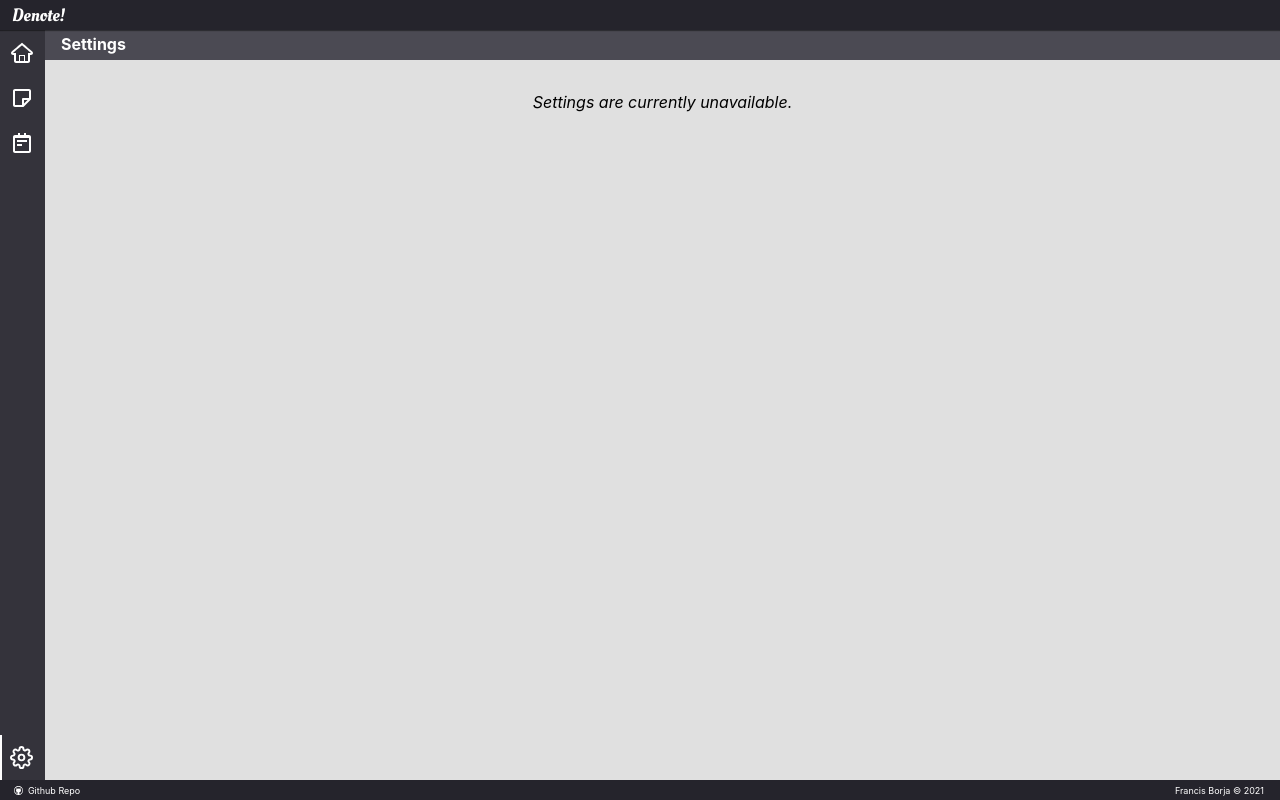
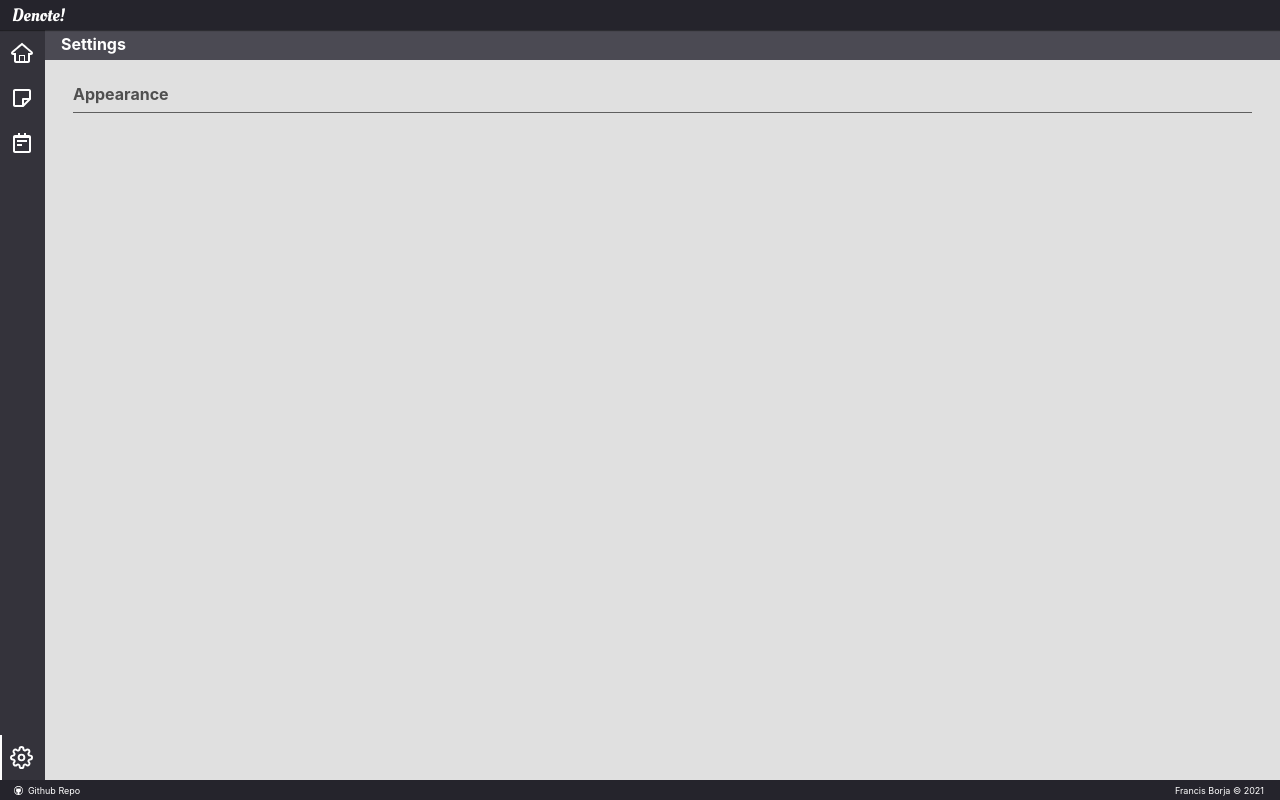
Before and after one commit to fborja44/noteworks, a React (Create React App) app in the folder client/: page /#/settings in a window 1280 px wide. Built offline with nearby package versions, Linux system fonts and the light colour scheme.

Commit message:
feat: theme setup

```diff
--- a/client/src/common/theme.ts
+++ b/client/src/common/theme.ts
@@ -1,9 +1,35 @@
-export interface Theme {
-    mainBackground: string;
-    mainPrimary: string;
-    mainSecondary: string;
+export interface AppTheme {
+  mainBackground: string;
+  mainTextPrimary: string;
+  mainTextSecondary: string;
 
+  note: {
     noteBackground: string;
-    notePrimary: string;
-    noteSecondary: string;
+    noteTextPrimary: string;
+    noteTextSecondary: string;
+  };
 }
+
+export const lightTheme: AppTheme = {
+  mainBackground: "#0E0E0",
+  mainTextPrimary: "#4f4f4f",
+  mainTextSecondary: "#000",
+
+  note: {
+    noteBackground: "#FFF",
+    noteTextPrimary: "#333333",
+    noteTextSecondary: "#828282",
+  },
+};
+
+export const darkTheme: AppTheme = {
+  mainBackground: "#111111",
+  mainTextPrimary: "#FFF",
+  mainTextSecondary: "#EEE",
+
+  note: {
+    noteBackground: "#1F1F23",
+    noteTextPrimary: "#FFF",
+    noteTextSecondary: "#BDBDBD",
+  },
+};
--- a/client/src/components/App.tsx
+++ b/client/src/components/App.tsx
@@ -4,8 +4,13 @@
 import React, { useState, useEffect } from "react";
 import { Switch, Route, useLocation } from "react-router-dom";
 
+/** @jsxRuntime classic */
+/** @jsx jsx */
+import { jsx, ThemeProvider } from "@emotion/react";
+
 // Common imports
 import { Quicknote, Marknote } from "../common/types";
+import { lightTheme } from "../common/theme";
 
 // Component imports
 import Header from "./Header";
@@ -137,8 +142,13 @@ const App = () => {
   ------------------------------------------------------------------------------*/
   const [selectedTab, setSelectedTab] = useState(useLocation().pathname);
 
+  /* Current theme state
+  ------------------------------------------------------------------------------*/
+  const [theme, setTheme] = useState(lightTheme);
+
   return (
     <div className="App">
+      <ThemeProvider theme={theme}>
         <Header />
         <div className="app-container">
           <Sidebar selectedTab={selectedTab} setSelectedTab={setSelectedTab} />
@@ -179,12 +189,13 @@ const App = () => {
             </Route>
             <Route path="/settings">
               <main>
-              <SettingsPage />
+                <SettingsPage setTheme={setTheme} />
               </main>
             </Route>
           </Switch>
         </div>
         <Footer />
+      </ThemeProvider>
     </div>
   );
 };
--- a/client/src/components/Section.tsx
+++ b/client/src/components/Section.tsx
@@ -21,6 +21,7 @@ export const SectionTitle = styled.h1`
   color: #4f4f4f;
   display: flex;
   align-items: center;
+  user-select: none;
   * {
     margin-right: 0.2em;
   }
--- a/client/src/components/marknotes/MNComponent.tsx
+++ b/client/src/components/marknotes/MNComponent.tsx
@@ -20,7 +20,7 @@ import MNFooter from "./MNFooter";
 import NoteContent, { MarknoteBody } from "../notes/NoteContent";
 
 const MarknoteContainer = styled.div`
-  background-color: var(--note-background-primary);
+  background-color: ${ (props) => props.theme.note.noteBackground};
   margin: 0 10px 0 10px;
   width: 240px;
   height: 330px;
--- a/client/src/components/quicknotes/QNComponent.tsx
+++ b/client/src/components/quicknotes/QNComponent.tsx
@@ -21,7 +21,7 @@ import NoteContent, { QuicknoteBody } from "../notes/NoteContent";
 
 // TODO: Fix borders on different monitors
 const QuicknoteContainer = styled.div`
-  background-color: var(--note-background-primary);
+  background-color: ${ (props) => props.theme.note.noteBackground};
   width: 230px;
   height: fit-content;
   justify-self: center;
--- a/client/src/components/settings/SettingsPage.tsx
+++ b/client/src/components/settings/SettingsPage.tsx
@@ -3,19 +3,25 @@
 // React imports
 import React from "react";
 
+// Common imports
+import { AppTheme } from "../../common/theme";
+
 // Component imports
 import PageHeader from "../pageheader/PageHeader";
+import Section from "../Section";
 
-export interface SettingsPageProps {}
+export interface SettingsPageProps {
+  setTheme: React.Dispatch<React.SetStateAction<AppTheme>>;
+}
 
 const SettingsPage: React.FC<SettingsPageProps> = () => {
   return (
     <React.Fragment>
       <PageHeader title="Settings" />
       <div className="main-content-wrapper">
-        <div className="empty">
-          <p>Settings are currently unavailable.</p>
-        </div>
+        <Section name="Appearance">
+
+        </Section>
       </div>
     </React.Fragment>
   );
--- /dev/null
+++ b/client/src/types.d.ts
@@ -0,0 +1,6 @@
+import "@emotion/react";
+import { AppTheme } from "./common/theme";
+
+declare module "@emotion/react" {
+  export interface Theme extends AppTheme {}
+}
```
Lines whose indentation alone changed are shown as unchanged.
